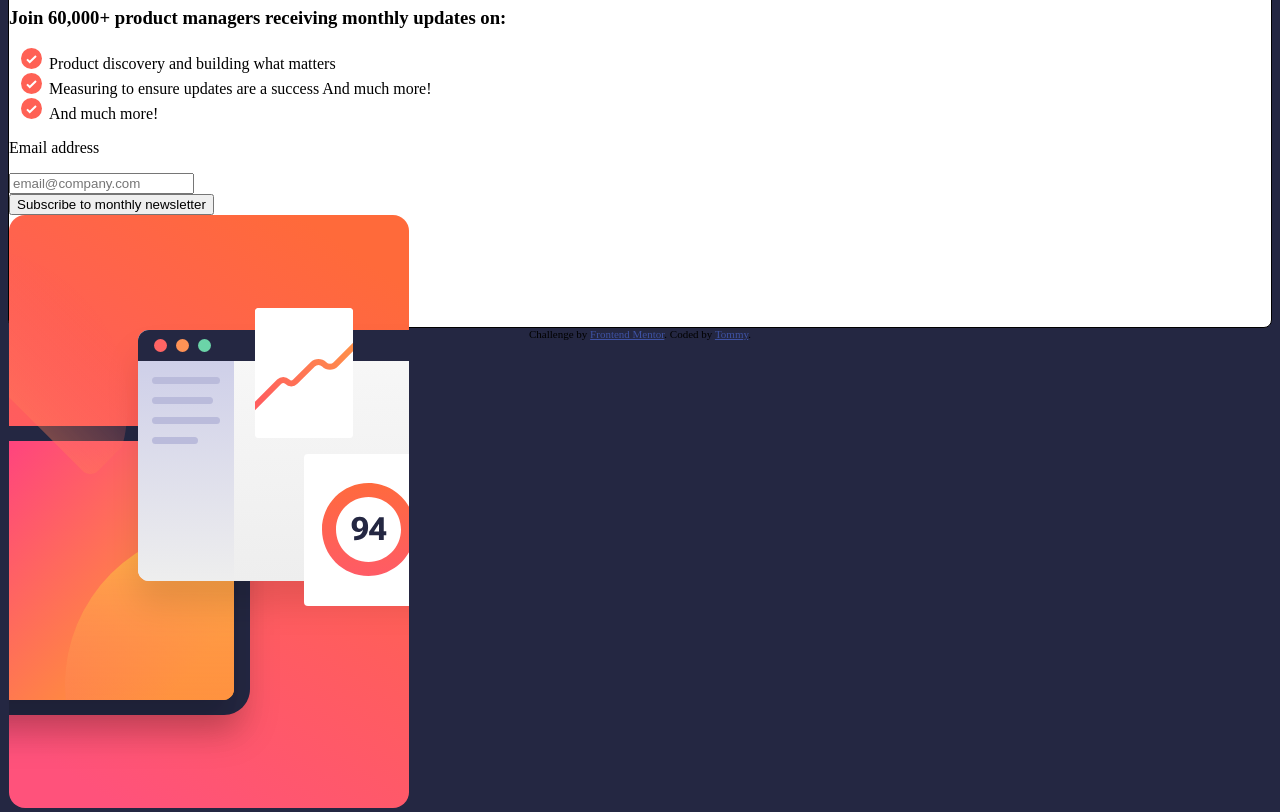
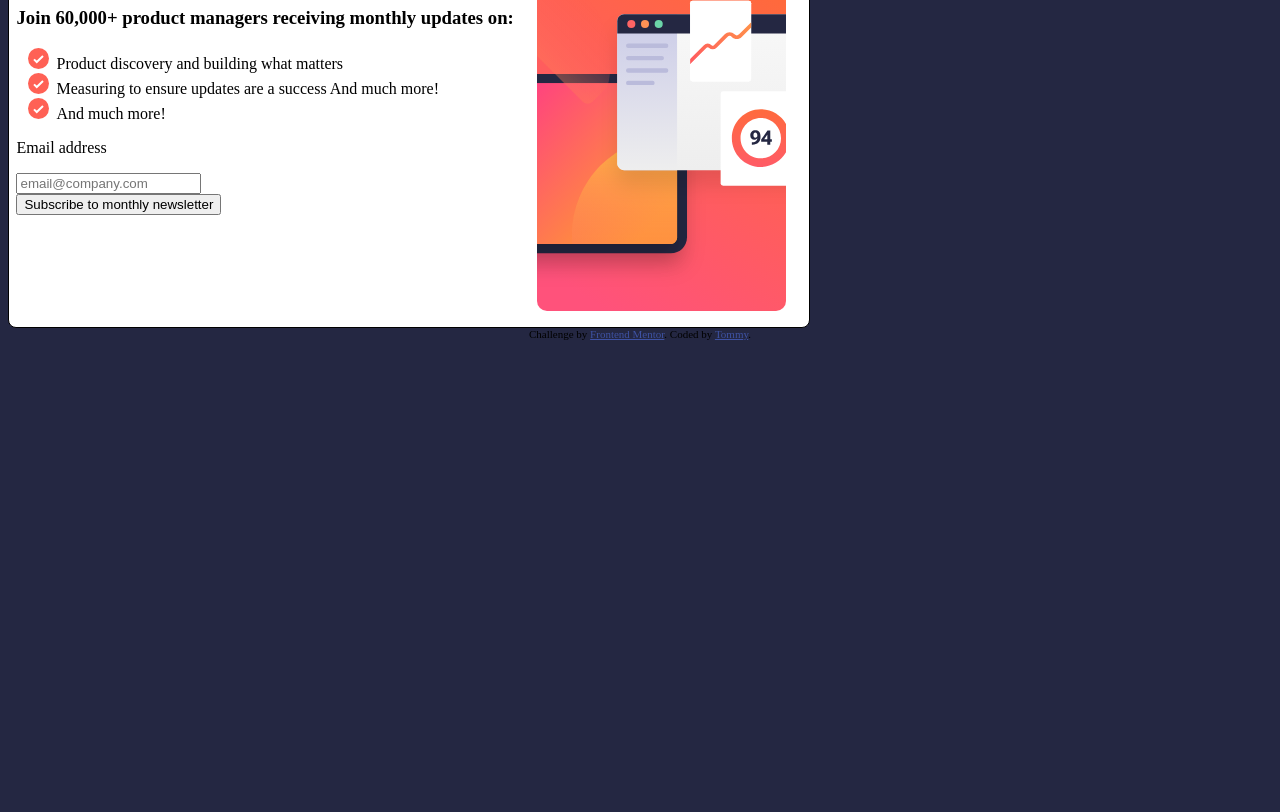
Before and after one commit to Tommyhh04/NewsLetterSignUp, a plain HTML site: page index.html in a window 1280 px wide. Shown: the part 82-894 px from the top of the page. After the commit the page ends 800 px from the top, so only its background shows below. Drawn offline with Linux system fonts and the light colour scheme.

Commit message:
Added some styling

```diff
--- a/index.css
+++ b/index.css
@@ -9,14 +9,29 @@
 body {
   background-color: hsl(234, 29%, 20%);
 }
+
+/*Styles container for the content */
 #card-container {
-  max-width: 1440px;
+  width: 800px;
+  max-width: 1400px;
   border-radius: 8px;
   border: 1px black solid;
   height: 400px;
   background-color: white;
+  display: flex;
+  justify-content: space-evenly;
 }
-
+/*Styles the list dots to be using a svg*/
 ul {
   list-style-image: url(/assets/images/icon-list.svg);
 }
+
+/*Styles the container for the image*/
+#card-Image {
+  padding: 2%;
+}
+
+/*Styles the image*/
+#productImage {
+  height: 100%;
+}
--- a/index.html
+++ b/index.html
@@ -39,7 +39,10 @@
         <!-- Sign-up form end -->
       </div>
       <div id="card-Image">
-        <img src="./assets/images/illustration-sign-up-desktop.svg" />
+        <img
+          id="productImage"
+          src="./assets/images/illustration-sign-up-desktop.svg"
+        />
       </div>
     </div>
 
```
